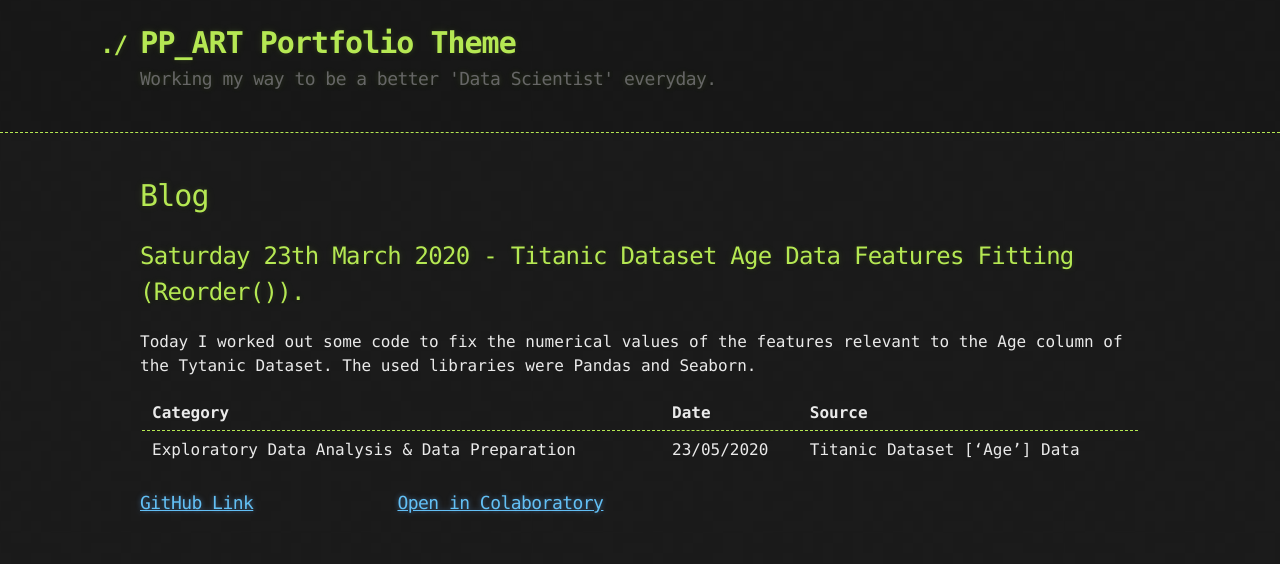
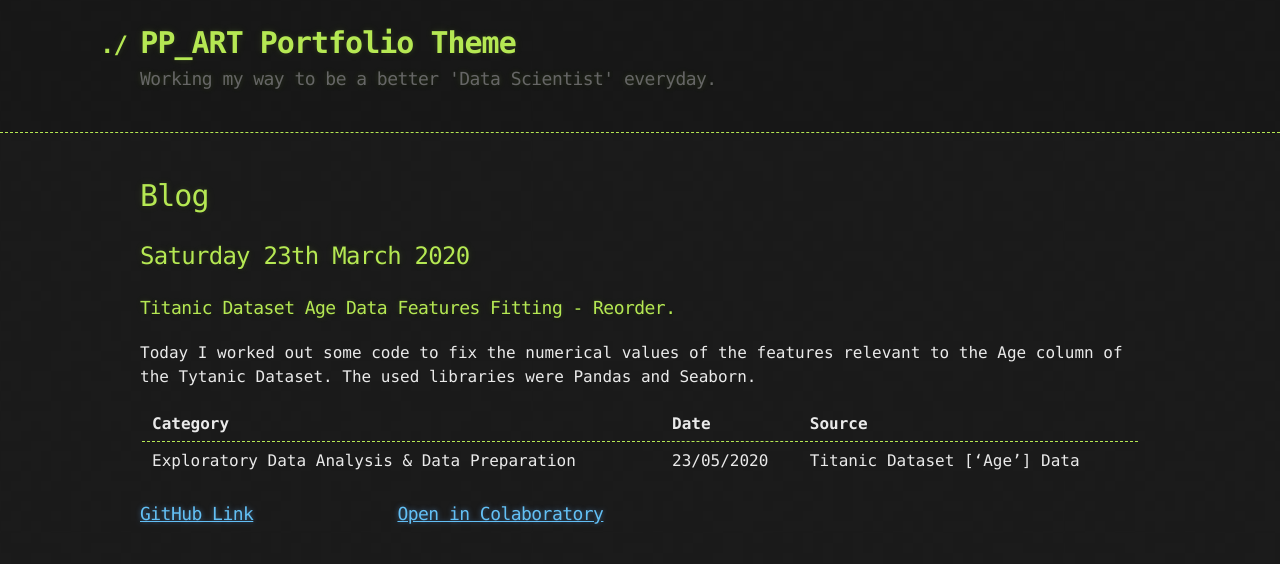
Before and after one commit to PaulB86UK/PP_ART, a Jekyll site: the page built from docs/Blog.md, in a window 1280 px wide. Shown: the top 564 px of the page. Built offline with Jekyll 4.4.1, drawn with Linux system fonts in a browser that asks for light colours; our own code applies the rules of GitHub Pages for plain Markdown files.

```diff
--- a/docs/Blog.md
+++ b/docs/Blog.md
@@ -4,7 +4,9 @@ permalink: /Blog/
 ---
 
 # Blog
-## Saturday 23th March 2020 - Titanic Dataset Age Data Features Fitting (Reorder()).
+## Saturday 23th March 2020
+### Titanic Dataset Age Data Features Fitting - Reorder.
+
 Today I worked out some code to fix the numerical values of the features relevant to the Age column of the Tytanic Dataset. The used libraries were Pandas and Seaborn.
 
 |                   Category                   |    Date   |            Source            |
```
